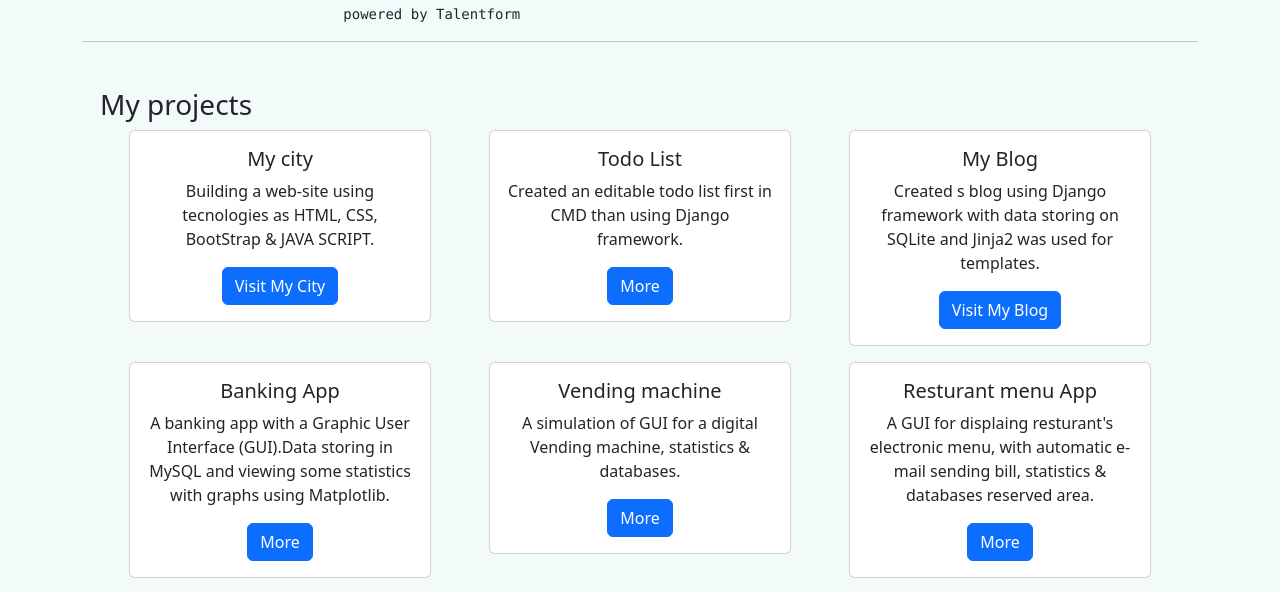
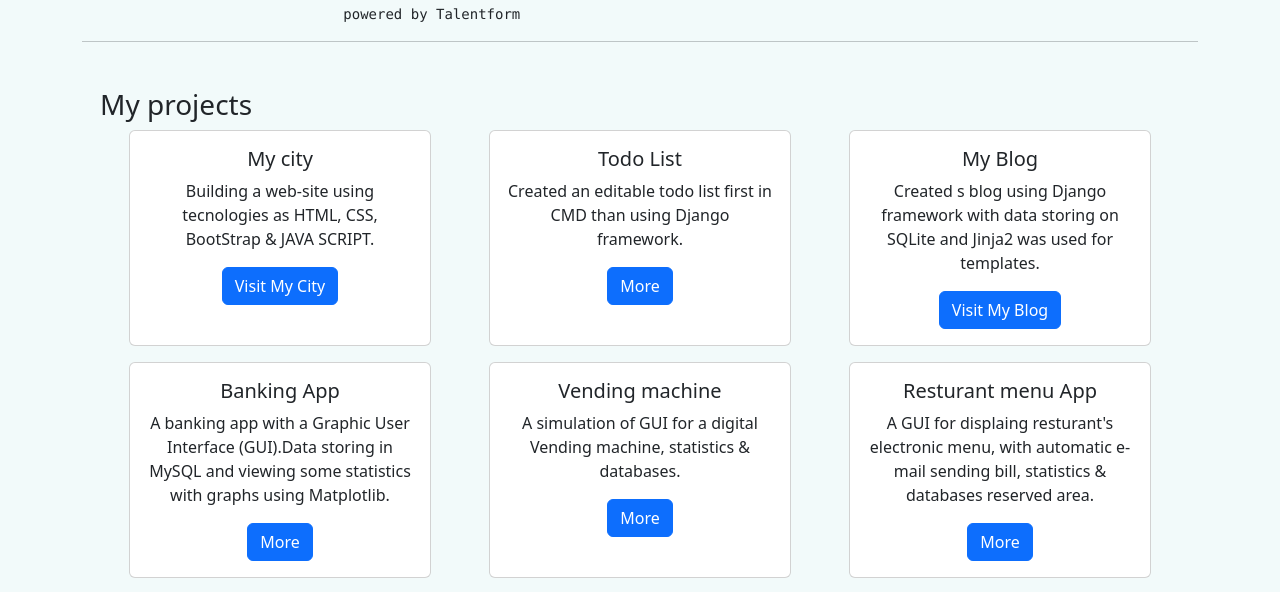
Before and after one commit to GregGrecu/gh, a plain HTML site: page index.html in a window 1280 px wide. Shown: the part 190-782 px from the top of the page. Drawn offline with nearby package versions, Linux system fonts and the light colour scheme.

Commit message:
Update style.css

```diff
--- a/style.css
+++ b/style.css
@@ -15,7 +15,7 @@ header .container {
 }
 
 .card {
-    height: fit-content;
+    height: auto;
     width: fit-content;
     flex-basis: 28%;
 }
```
